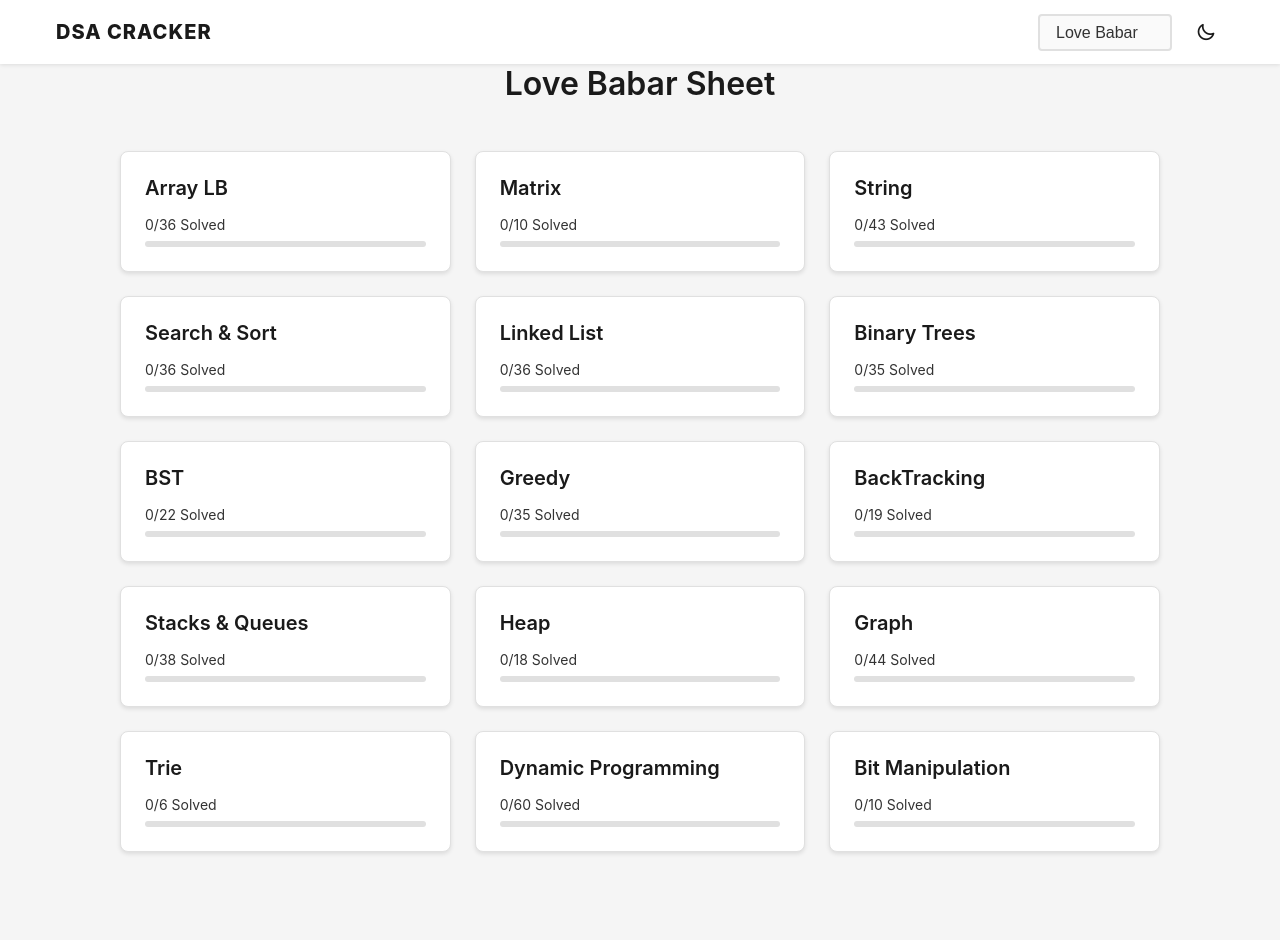
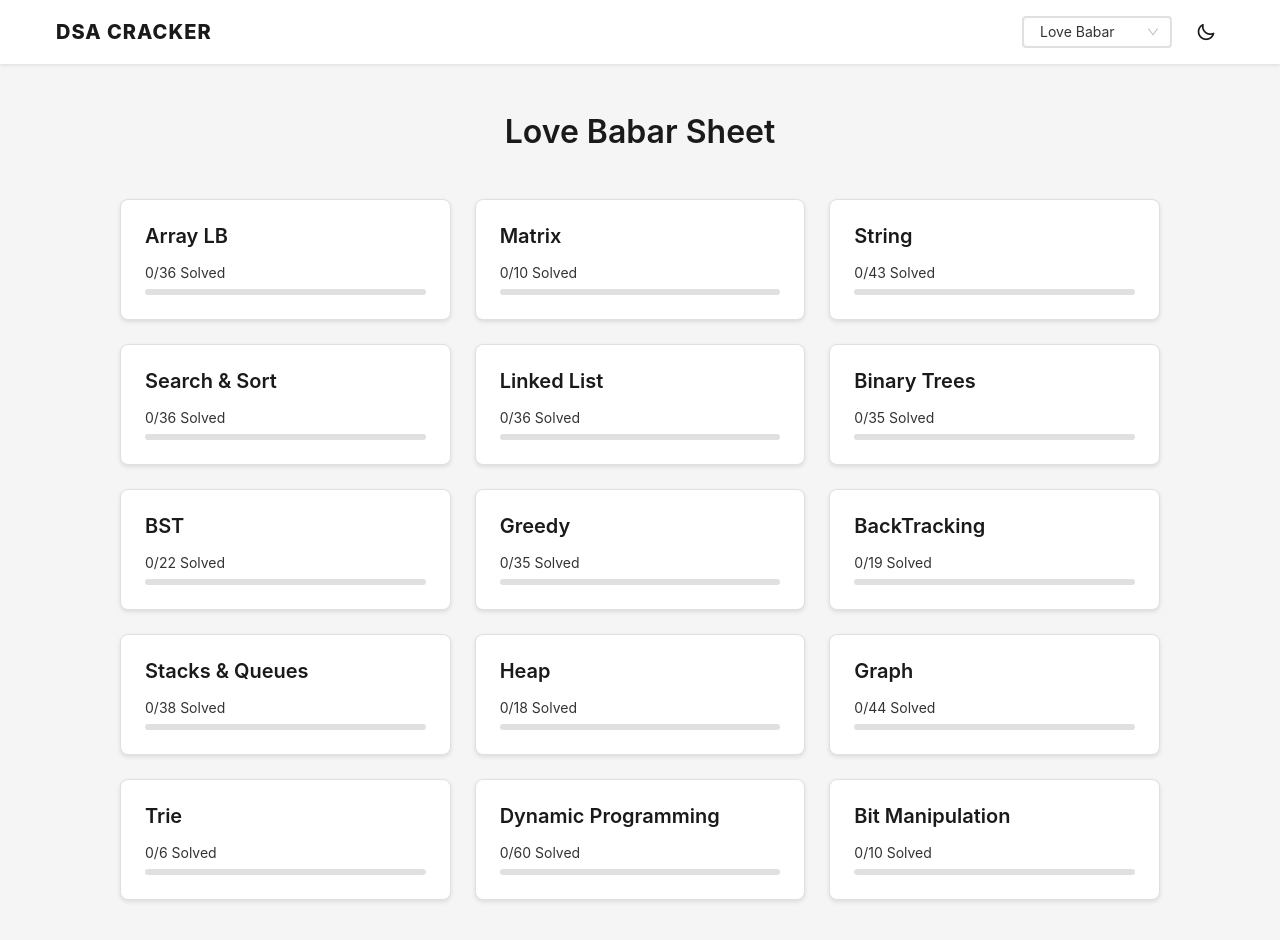
Before and after one commit to thenileshmishra/dsa-cracker, a React (Vite) app: page / in a window 1280 px wide. Shown: the top 940 px of the page. Built offline with nearby package versions, Linux system fonts and the light colour scheme.

Commit message:
ant design drop down is added

```diff
--- a/src/components/navbar/Navbar.css
+++ b/src/components/navbar/Navbar.css
@@ -41,26 +41,41 @@
 }
 
 .navbar__select {
-  appearance: none;
-  background: var(--body-color);
-  border: 2px solid var(--border-color);
-  border-radius: 4px;
-  padding: 0.5rem 2rem 0.5rem 1rem;
-  font-size: 1rem;
-  color: var(--text-color);
-  cursor: pointer;
-  transition: all 0.3s ease;
+  width: 150px !important;
+  background: var(--body-color) !important;
+  border: 2px solid var(--border-color) !important;
+  border-radius: 4px !important;
+  color: var(--text-color) !important;
 }
 
-.navbar__select:hover {
-  border-color: var(--first-color);
-  background: var(--container-color);
+.navbar__select .ant-select-selector {
+  border: none !important;
+  padding: 0 1rem !important;
 }
 
-.navbar__select:focus {
-  outline: none;
-  border-color: var(--first-color);
-  box-shadow: 0 0 0 2px rgba(33, 150, 243, 0.2);
+.navbar__select .ant-select-selection-item {
+  color: var(--text-color) !important;
+  line-height: 40px !important;
+}
+
+.navbar__select-dropdown {
+  background: var(--body-color) !important;
+  border: 2px solid var(--border-color) !important;
+  border-radius: 4px !important;
+}
+
+.navbar__select-dropdown .ant-select-item {
+  color: var(--text-color) !important;
+  padding: 8px 12px !important;
+}
+
+.navbar__select-dropdown .ant-select-item-option-selected {
+  background: var(--container-color) !important;
+  color: var(--first-color) !important;
+}
+
+.navbar__select-dropdown .ant-select-item-option:hover {
+  background: var(--container-color) !important;
 }
 
 .navbar__darkmode {
@@ -90,14 +105,39 @@
 }
 
 .dark-mode .navbar__select {
-  background: var(--body-color-dark);
-  border-color: var(--border-color-dark);
-  color: var(--text-color-dark);
+  background: var(--body-color-dark) !important;
+  border-color: var(--border-color-dark) !important;
+  color: var(--text-color-dark) !important;
 }
 
-.dark-mode .navbar__select:hover {
-  border-color: var(--first-color);
-  background: var(--container-color-dark);
+.dark-mode .navbar__select .ant-select-selector {
+  background: var(--body-color-dark) !important;
+}
+
+.dark-mode .navbar__select .ant-select-selection-item {
+  color: var(--text-color-dark) !important;
+}
+
+.dark-mode .navbar__select-dropdown {
+  background: var(--body-color-dark) !important;
+  border-color: var(--border-color-dark) !important;
+}
+
+.dark-mode .navbar__select-dropdown .ant-select-item {
+  color: #fff !important;
+}
+
+.dark-mode .navbar__select-dropdown .ant-select-item-option-selected {
+  background: var(--container-color-dark) !important;
+  color: var(--first-color) !important;
+}
+
+.dark-mode .navbar__select-dropdown .ant-select-item-option-active {
+  background: rgba(255, 255, 255, 0.1) !important;
+}
+
+.dark-mode .navbar__select-dropdown .ant-select-item:hover {
+  color: var(--first-color) !important;
 }
 
 .dark-mode .navbar__darkmode:hover {
--- a/src/components/navbar/Navbar.jsx
+++ b/src/components/navbar/Navbar.jsx
@@ -1,8 +1,11 @@
 import React from 'react';
 import { Link } from 'react-router-dom';
+import { Select } from 'antd';
 import './Navbar.css';
 
 function Navbar({ selectedSheet, onSheetChange, isDarkMode, toggleDarkMode }) {
+  const { Option } = Select;
+
   return (
     <nav className="navbar">
       <div className="navbar__container">
@@ -12,15 +15,16 @@ function Navbar({ selectedSheet, onSheetChange, isDarkMode, toggleDarkMode }) {
 
         <div className="navbar__right">
           <div className="navbar__sheet-selector">
-            <select
+            <Select
               value={selectedSheet}
-              onChange={(e) => onSheetChange(e.target.value)}
+              onChange={onSheetChange}
               className="navbar__select"
+              dropdownClassName="navbar__select-dropdown"
             >
-              <option value="sheet3">Love Babar</option>
-              <option value="sheet1">Arsh </option>
-              <option value="sheet2">Fraz </option>
-            </select>
+              <Option value="sheet3">Love Babar</Option>
+              <Option value="sheet1">Arsh</Option>
+              <Option value="sheet2">Fraz</Option>
+            </Select>
           </div>
 
           <button
--- a/src/components/topic/Topic.css
+++ b/src/components/topic/Topic.css
@@ -7,7 +7,7 @@
 .topic-title {
   color: var(--title-color);
   font-size: 2rem;
-  margin-bottom: 2rem;
+  margin: 3rem 0rem 2rem 0rem;
   text-align: center;
 }
 
```
Also changed, not shown: 1 other file (tests, documents, lock files or other folders).
